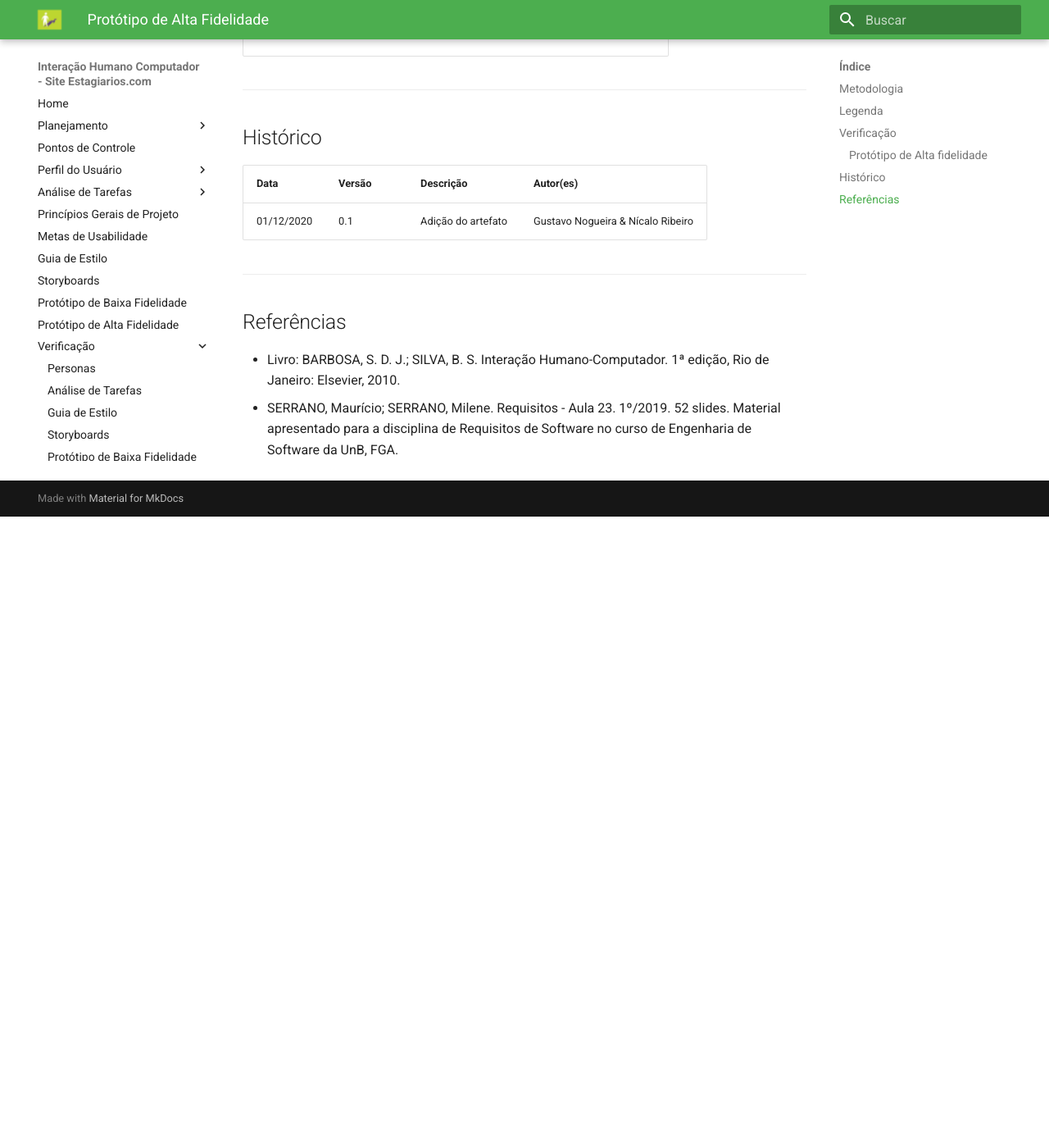
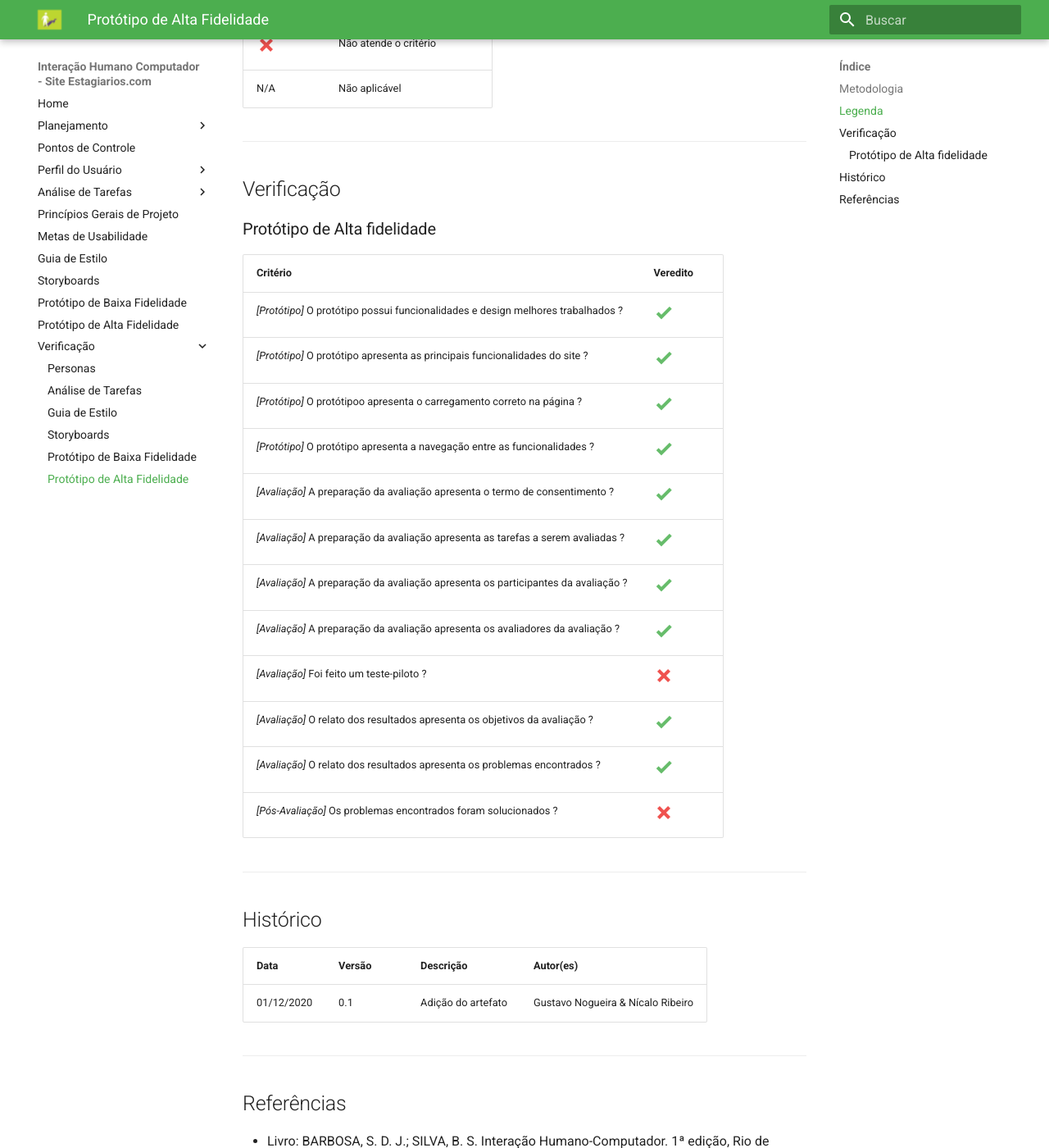
Before and after one commit to Gustavo-Nogueira/2020.1-Estagiarios.com, an MkDocs documentation site: the page built from docs/verificacao/prototipo_de_alta_fidelidade.md, in a window 1280 px wide and 1400 px high, scrolled down 1285 px. Shown: the whole window at 82% size. Built offline with MkDocs 1.6.1 and Material for MkDocs 9.7.7, drawn with Linux system fonts in a browser that asks for light colours; before the commit the page ends 1915 px from its top, so only the background shows below that; some of the changed text lies outside the part shown.

Commit message:
[#12] adição de artefatos de verificação e outros ajustes

```diff
--- a/docs/verificacao/prototipo_de_alta_fidelidade.md
+++ b/docs/verificacao/prototipo_de_alta_fidelidade.md
@@ -7,6 +7,13 @@
 ## Metodologia
 
 Para verificar o documento de Protótipo de Alta Fidelidade, elaboramos um checklist com os critérios essenciais para elaboração do protótipo. Essa técnica consiste em elaborar perguntas/critérios e verificar se o a artefato atende ou não atende os critérios exigidos. Dessa forma, levantando os problemas encontrados, para que, posteriormente, possam ser corrigidos.
+
+Alguns critérios utilizados para a verificação do protótipo foram baseados na tabela de atividades do método de prototipação em papel:
+
+<p align="center">
+    <img src="../images/tabela-de-atividades.png">
+    Fonte: BARBOSA, Interação Humano-Computador, p.359 [1]
+</p>
 
 ---
 
@@ -27,11 +34,18 @@
 
 | Critério | Veredito |
 | -------- | -------- |
-| A página apresenta a explicação do artefato? | <img src="../images/check.png"> |
-| O protótipo possui funcionalidades e design melhores trabalhados ?| <img src="../images/check.png"> |
-| O protótipo apresenta as principais funcionalidades do site? | <img src="../images/check.png"> |
-| O protótipoo apresenta o carregamento correto na página ? | <img src="../images/check.png"> |
-| O protótipo apresenta a navegação entre as funcionalidades ? | <img src="../images/check.png"> |
+| _[Protótipo]_ O protótipo possui funcionalidades e design melhores trabalhados ?| <img src="../images/check.png"> |
+| _[Protótipo]_ O protótipo apresenta as principais funcionalidades do site ? | <img src="../images/check.png"> |
+| _[Protótipo]_ O protótipoo apresenta o carregamento correto na página ? | <img src="../images/check.png"> |
+| _[Protótipo]_ O protótipo apresenta a navegação entre as funcionalidades ? | <img src="../images/check.png"> |
+| _[Avaliação]_ A preparação da avaliação apresenta o termo de consentimento ? | <img src="../images/check.png"> |
+| _[Avaliação]_ A preparação da avaliação apresenta as tarefas a serem avaliadas ? | <img src="../images/check.png"> |
+| _[Avaliação]_ A preparação da avaliação apresenta os participantes da avaliação ? | <img src="../images/check.png"> |
+| _[Avaliação]_ A preparação da avaliação apresenta os avaliadores da avaliação ? | <img src="../images/check.png"> |
+| _[Avaliação]_ Foi feito um teste-piloto ? | <img src="../images/close.png"> |
+| _[Avaliação]_ O relato dos resultados apresenta os objetivos da avaliação ? | <img src="../images/check.png"> |
+| _[Avaliação]_ O relato dos resultados apresenta os problemas encontrados ? | <img src="../images/check.png"> |
+| _[Pós-Avaliação]_ Os problemas encontrados foram solucionados ? | <img src="../images/close.png"> |
 
 ---
 
```
Also changed, not shown: docs/analise_tarefas/analise_tarefas.md (+10 -0 lines), docs/verificacao/analise_de_tarefas.md (+84 -0 lines), docs/verificacao/personas.md (+5 -5 lines), docs/verificacao/prototipo_de_baixa_fidelidade.md (+19 -5 lines), docs/verificacao/storyboard.md (+59 -0 lines), docs/verificacao/images/tabela-de-atividades.png (added).
